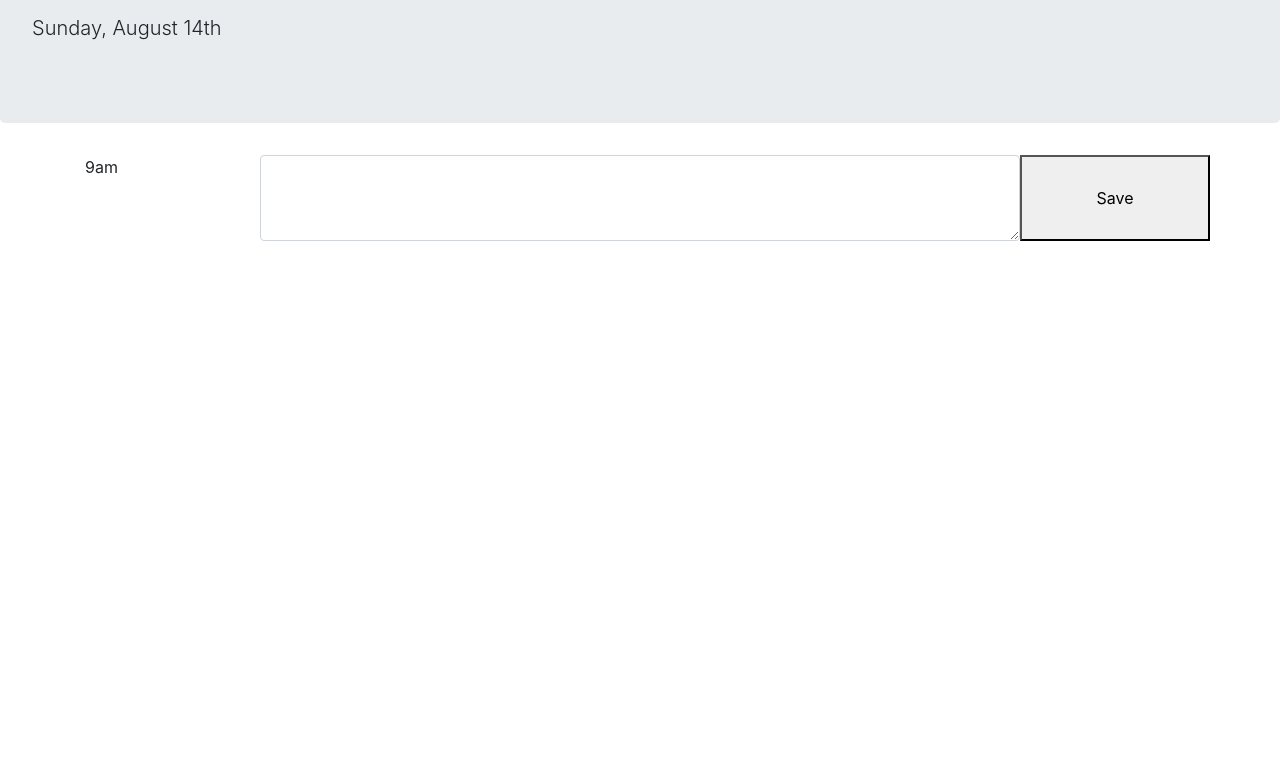
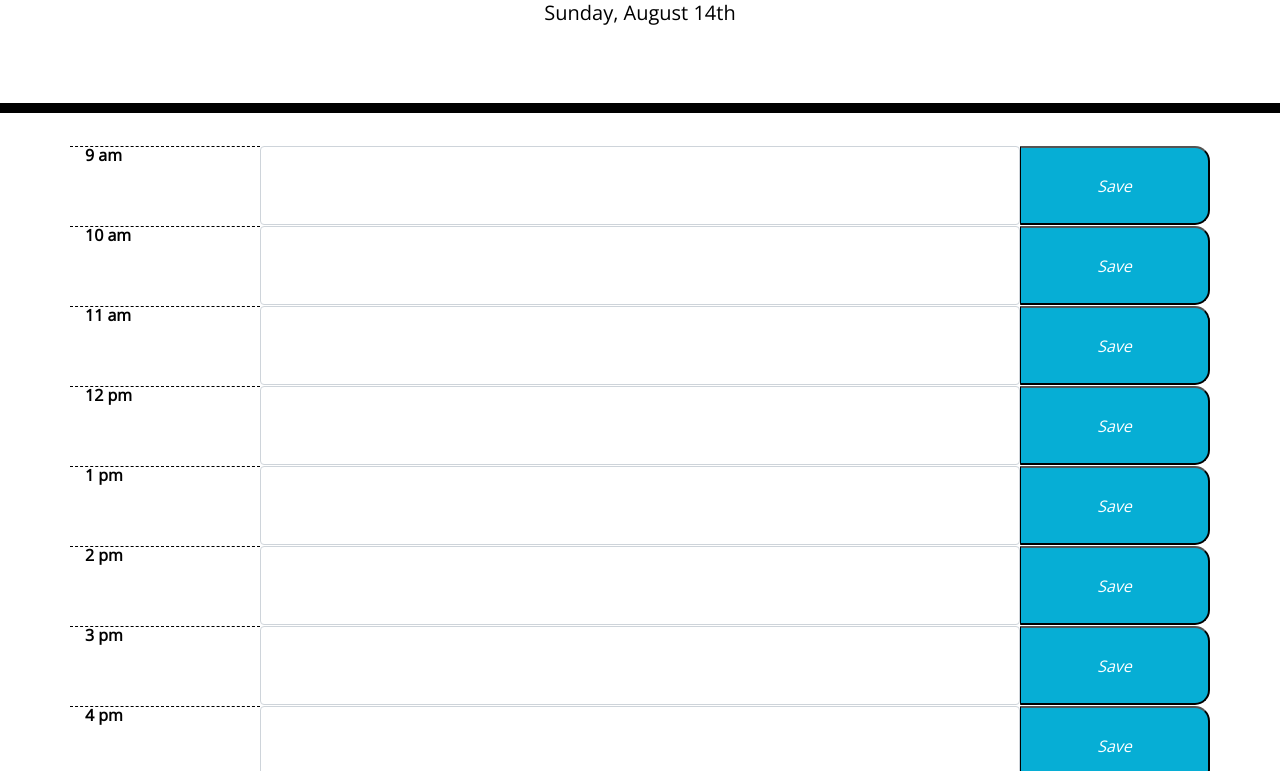
Before and after one commit to ObviousEcho/work-day-scheduler, a plain HTML site: page index.html in a window 1280 px wide. Shown: the part 191-962 px from the top of the page. Before the commit the page ends 800 px from the top, so only its background shows below. Drawn offline with nearby package versions, Linux system fonts and the light colour scheme.

Commit message:
updated function which dynamically displays time with each event

```diff
--- a/assets/js/script.js
+++ b/assets/js/script.js
@@ -1,45 +1,75 @@
-// set var for current date using moment.js
-var date = moment().format("dddd, MMMM Do");
+// global var's
 
 // write function to display current day using moment.js
 function displayDate() {
+  // set var for current date using moment.js
+  var date = moment().format("dddd, MMMM Do");
   // using jquery, set the date and display to the document element
   // with an id of "currentDay"
-    var currentDay = $('#currentDay');
+  var currentDay = $("#currentDay");
   currentDay.text(date);
 }
 
 displayDate();
 
+// write function which dynamically creates a card,
+// which displays "hour", a textblock, and a button
+function createBlock(string) {
+  // target class of container from document
+  var container = $(".container");
 
-// write function which dynamically creates a card, using bootstrap,
-// which displays "hour", a textblock, and a button
-function createCard() {
-    var container = $('.container');
+  // using jquery to create elements
+  // timeBlock creates div as a row
+  var timeBlock = $("<div>").addClass("row");
 
-    var timeBlock = $('<div>').addClass('row');
-    var hourEl = $('<div>').addClass('col-lg-2 hour');
-    var hourlyTime = $('<p>').text("9am");
-    var textEl = $('<textarea>').addClass('col-lg-8 form-control').attr('id', 'text-area').attr('rows','3');
-    var saveBtn = $('<button>').addClass('saveBtn col-lg-2').text("Save");
+  //   column containing event time
+  var hourEl = $("<div>").addClass("col-lg-2 hour");
+  var hourlyTime = $("<p>").text(string);
+  hourlyTime.css("font-weight", "bold");
 
+  // column containing text area
+  var textEl = $("<textarea>")
+    .addClass("col-lg-8 form-control")
+    .attr("id", "text-area");
+
+  // column containing button
+  var saveBtn = $("<button>").addClass("saveBtn col-lg-2");
+  var idiomatic = $("<i>").text("Save");
+
+  // using jquery to append elements to document
   hourEl.append(hourlyTime);
+  saveBtn.append(idiomatic);
   timeBlock.append(hourEl, textEl, saveBtn);
   container.append(timeBlock);
 }
 
-createCard();
 
 // write function which appends card to document for the hours of
 // 9 - 5 using moment.js
+function appendBlockWithTime() {
+  // set to negative value to account for numerator during first iteration of for loop
+  // this allows the setHour of 9am to add 0 hours and remain at 9am, but increase
+  // by 1 hour with each successive iteration
+  var num = -1;
+  for (i = 0; i <= 8; i++) {
+    // numerator increases by 1
+    var numerator = (num += 1);
+    var setHour = moment().set("hour", 9);
+    // with each iteratoin setHour increases by numerator
+    var addHour = moment(setHour).add(numerator, "h");
+    // sets display format
+    var displayHour = addHour.format("h a");
 
-
+    //   passing in hour as an argument during function call
+    createBlock(displayHour);
+  }
+}
+appendBlockWithTime();
 // Write function to display each timeblock in past, present, or future
 // colors based on css classes
 
 // write function to save event entered upon button click into
 // localstorage
 
-
 // using event delegation, create event listener on save button for
 // dynamic content
--- a/index.html
+++ b/index.html
@@ -18,7 +18,7 @@
     href="https://fonts.googleapis.com/css?family=Open+Sans&display=swap"
     rel="stylesheet"
     />
-    <link rel="stylesheet" type="text" href="./assets/css/style.css" />
+    <link rel="stylesheet" href="./assets/css/style.css" />
     <title>Work Day Scheduler</title>
   </head>
 
```
Lines whose indentation alone changed are shown as unchanged.
